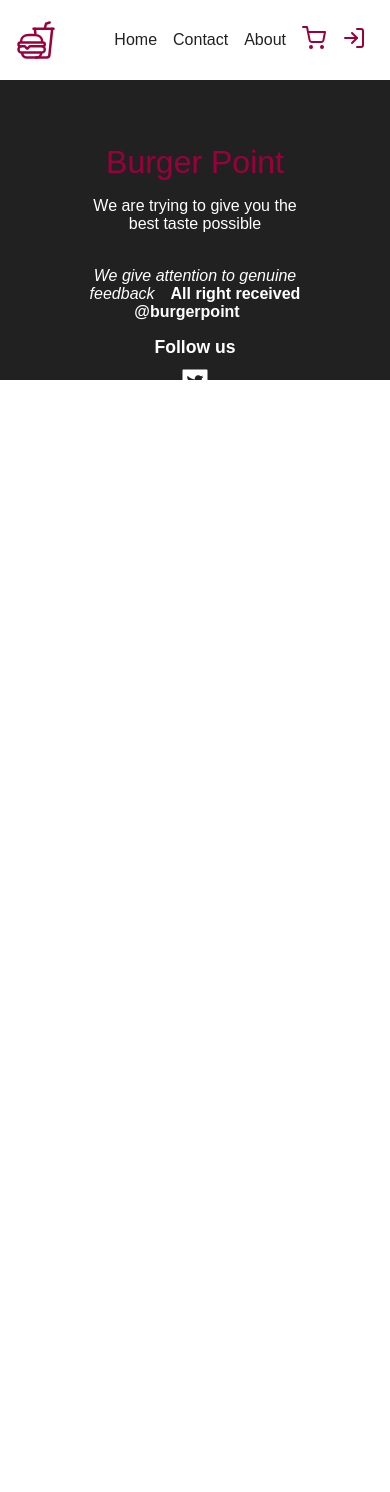
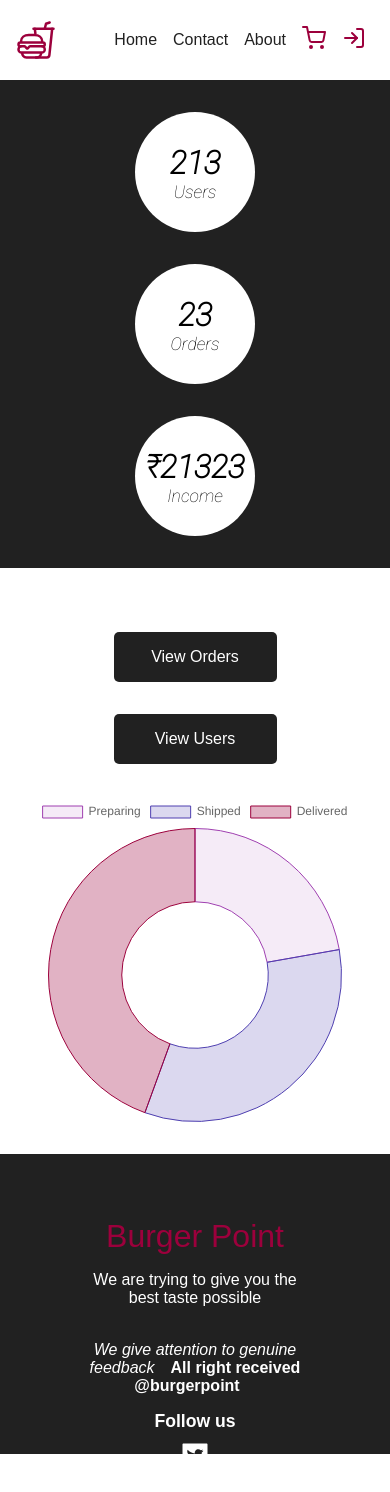
Before and after one commit to shahriarlimon/burgerPoint, a React (Create React App) app: page /admin/dashboard in a window 390 px wide. Shown: the top 1492 px of the page. Before the commit the page ends 844 px from the top, so only its background shows below. Built offline with nearby package versions, Linux system fonts and the light colour scheme.

Commit message:
added admin dashboar

```diff
--- a/src/App.js
+++ b/src/App.js
@@ -14,6 +14,7 @@
 import Profile from './components/profile/Profile';
 import MyOrders from './components/myOrders/MyOrders';
 import OrderDetails from './components/myOrders/OrderDetails';
+import Dashboard from './components/admin/Dashboard';
 
 function App() {
   return <Router>
@@ -29,6 +30,7 @@
       <Route path='/me' element={<Profile />} />
       <Route path='/myorders' element={<MyOrders />} />
       <Route path="/order/:id" element={<OrderDetails />} />
+      <Route path='/admin/dashboard' element={<Dashboard />} />
 
     </Routes>
     <Footer />
--- /dev/null
+++ b/src/components/admin/Box.jsx
@@ -0,0 +1,15 @@
+import React from 'react';
+
+const Box = ({ title, value }) => {
+    return (
+        <div>
+            <h3>
+                {title === "Income" && "₹"}
+                {value}
+            </h3>
+            <p>{title}</p>
+        </div>
+    );
+};
+
+export default Box;
--- /dev/null
+++ b/src/components/admin/Dashboard.jsx
@@ -0,0 +1,59 @@
+import React from "react";
+import { Link } from "react-router-dom";
+import { Doughnut } from "react-chartjs-2";
+import { Chart as ChartJS, Tooltip, ArcElement, Legend } from "chart.js";
+import Loader from "../layout/Loader";
+import "../../styles/Dashboard.scss"
+import Box from "./Box";
+
+ChartJS.register(Tooltip, ArcElement, Legend);
+
+const loading = false;
+
+const Dashboard = () => {
+    const data = {
+        labels: ["Preparing", "Shipped", "Delivered"],
+        datasets: [
+            {
+                label: "# of orders",
+                data: [2, 3, 4],
+                backgroundColor: [
+                    "rgba(159,63,176,0.1)",
+                    "rgba(78,63,176,0.2)",
+                    "rgba(156,0,60,0.3)",
+                ],
+                borderColor: ["rgb(159,63,176)", "rgb(78,63,176)", "rgb(156,0,60)"],
+                borderWidth: 1,
+            },
+        ],
+    };
+
+    return (
+        <section className="dashboard">
+            {loading === false ? (
+                <main>
+                    <article>
+                        <Box title="Users" value={213} />
+                        <Box title="Orders" value={23} />
+                        <Box title="Income" value={21323} />
+                    </article>
+
+                    <section>
+                        <div>
+                            <Link to="/admin/orders">View Orders</Link>
+                            <Link to="/admin/users">View Users</Link>
+                        </div>
+
+                        <aside>
+                            <Doughnut data={data} />
+                        </aside>
+                    </section>
+                </main>
+            ) : (
+                <Loader />
+            )}
+        </section>
+    );
+};
+
+export default Dashboard
--- /dev/null
+++ b/src/components/layout/Loader.jsx
@@ -0,0 +1,30 @@
+import React from "react";
+import { IoFastFoodOutline } from "react-icons/io5";
+import { motion } from "framer-motion";
+
+const Loader = () => {
+  const options = {
+    initial: {
+      opacity: 0,
+    },
+    animate: {
+      opacity: 1,
+    },
+    transition: {
+      ease: "linear",
+      repeat: "Infinity",
+      repeatType: "reverse",
+    },
+  };
+  return (
+    <div className="loader">
+      <IoFastFoodOutline />
+
+      <div>
+        <motion.p {...options}>Loading...</motion.p>
+      </div>
+    </div>
+  );
+};
+
+export default Loader;
--- a/src/components/myOrders/OrderDetails.jsx
+++ b/src/components/myOrders/OrderDetails.jsx
@@ -59,16 +59,16 @@
         <div>
           <h1>Amount</h1>
           <p>
-            <b>Items Total</b>₹{2132}
+            <b>Items Total</b>${2132}
           </p>
           <p>
-            <b>Shipping Charges</b>₹{200}
+            <b>Shipping Charges</b>${200}
           </p>
           <p>
-            <b>Tax</b>₹{232}
+            <b>Tax</b>${232}
           </p>
           <p>
-            <b>Total Amount</b>₹{232 + 200 + 2132}
+            <b>Total Amount</b>${232 + 200 + 2132}
           </p>
         </div>
 
--- /dev/null
+++ b/src/styles/Dashboard.scss
@@ -0,0 +1,101 @@
+@import "colors";
+
+.dashboard {
+  background-color: $pink;
+  width: 100%;
+  height: 100vh;
+  > main {
+    height: 100%;
+    background-color: white;
+    max-width: 900px;
+    margin: auto;
+
+    > article {
+      background-color: $dark;
+      padding: 1rem;
+      display: flex;
+      justify-content: space-evenly;
+      align-items: center;
+
+      > div {
+        background-color: white;
+        border-radius: 100%;
+        text-align: center;
+        height: 120px;
+        width: 120px;
+        padding: 2rem 0;
+        > h3 {
+          font: 800 2rem "Roboto";
+        }
+        > p {
+          font: 100 1.1rem "Roboto";
+        }
+      }
+    }
+
+    > section {
+      display: flex;
+      justify-content: space-between;
+      padding: 3rem;
+      > div {
+        display: flex;
+        flex-direction: column;
+        width: 50%;
+        justify-content: center;
+        align-items: center;
+        > a {
+          white-space: nowrap;
+          background-color: $dark;
+          color: white;
+          padding: 1rem;
+          width: 50%;
+          text-align: center;
+          border-radius: 5px;
+          margin: 1rem;
+          &:hover {
+            background-color: $reddark;
+          }
+        }
+      }
+
+      > aside {
+        width: 50%;
+      }
+    }
+  }
+}
+
+@media screen and (max-width: 820px) {
+  .dashboard {
+    height: 100vmin;
+    > main > section {
+      padding: 2rem;
+    }
+  }
+}
+@media screen and (max-width: 600px) {
+  .dashboard {
+    height: unset;
+    min-height: 100vh;
+    > main {
+      > article {
+        flex-direction: column;
+        > div {
+          margin: 1rem;
+        }
+      }
+
+      > section {
+        flex-direction: column;
+        padding: 2rem;
+        > div {
+          width: 100%;
+          margin: 1rem 0;
+        }
+        > aside {
+          width: 100%;
+        }
+      }
+    }
+  }
+}
```
